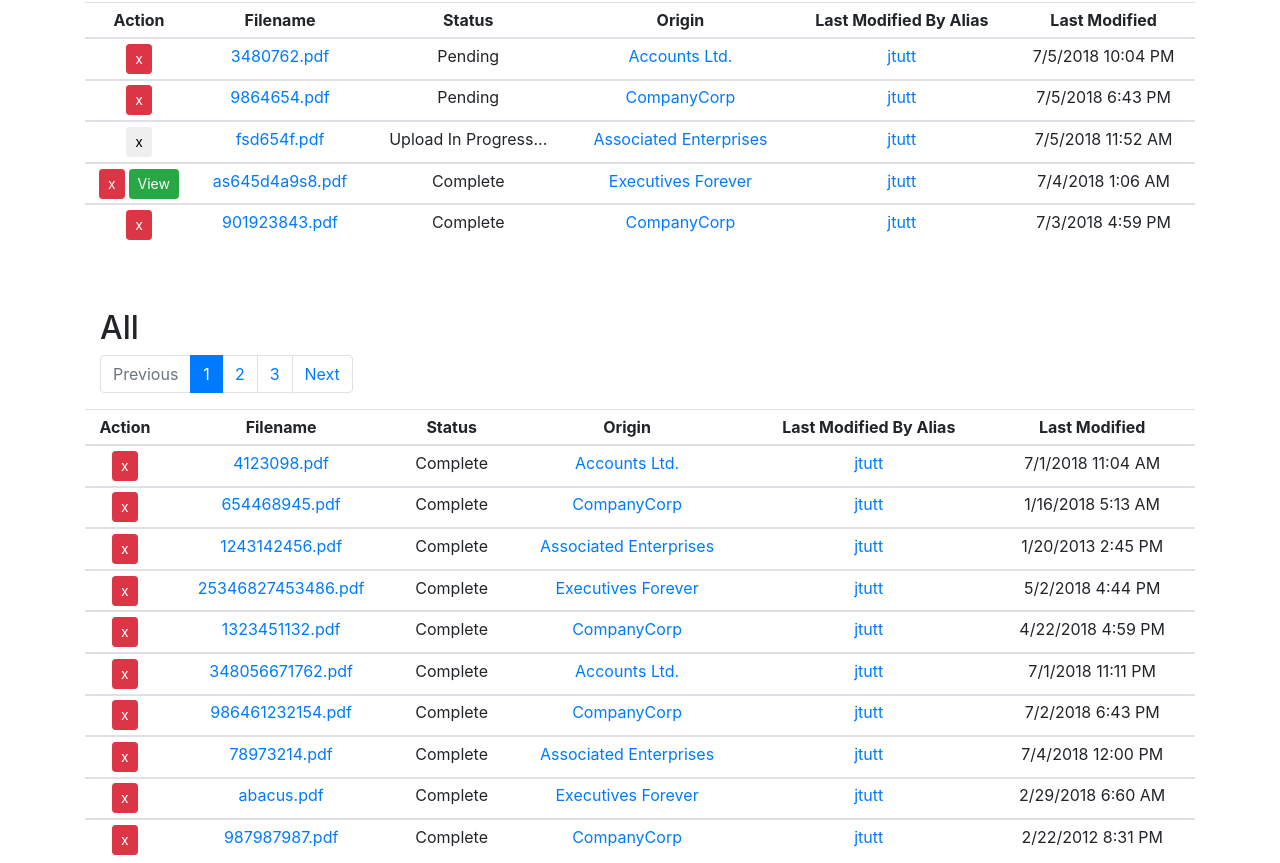
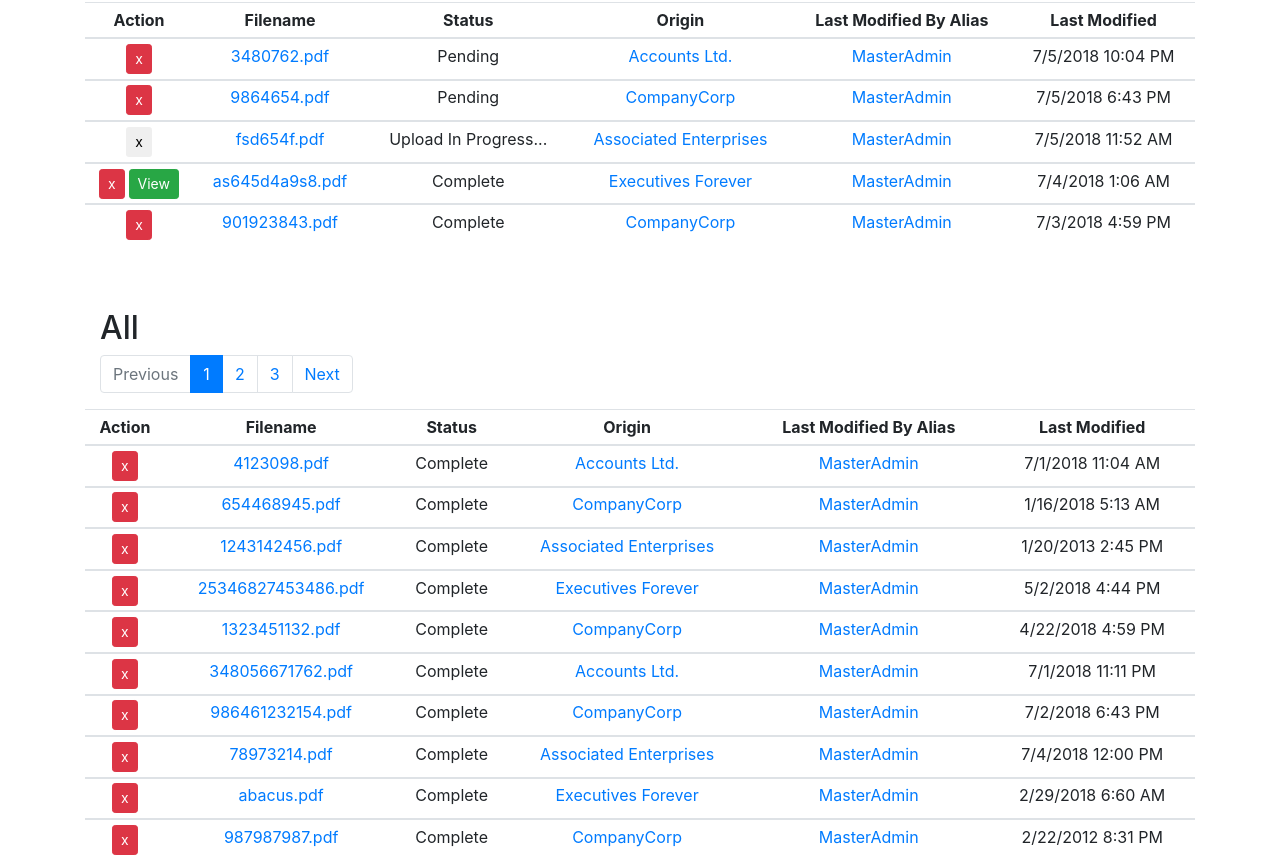
Before and after one commit to jatuttle0/jatuttle0.github.io, a plain HTML site: page listpdfs.html in a window 1280 px wide. Shown: the part 535-1398 px from the top of the page. Drawn offline with nearby package versions, Linux system fonts and the light colour scheme.

Commit message:
took my name off all the pdfs, i'm not that good

```diff
--- a/listpdfs.html
+++ b/listpdfs.html
@@ -85,7 +85,7 @@
 						<a href="#">Accounts Ltd.</a>
 					</td>
 					<td>
-						<a href="#">jtutt</a>
+						<a href="#">MasterAdmin</a>
 					</td>
 					<td>7/5/2018 10:04 PM</td>
 				</tr>
@@ -102,7 +102,7 @@
 							<a href="#">CompanyCorp</a>
 						</td>
 						<td>
-							<a href="#">jtutt</a>
+							<a href="#">MasterAdmin</a>
 						</td>
 						<td>7/5/2018 6:43 PM</td>
 					</tr>
@@ -120,7 +120,7 @@
 							<a href="#">Associated Enterprises</a>
 						</td>
 						<td>
-							<a href="#">jtutt</a>
+							<a href="#">MasterAdmin</a>
 						</td>
 						<td>7/5/2018 11:52 AM</td>
 					</tr>
@@ -139,7 +139,7 @@
 							<a href="#">Executives Forever</a>
 						</td>
 						<td>
-							<a href="#">jtutt</a>
+							<a href="#">MasterAdmin</a>
 						</td>
 						<td>7/4/2018 1:06 AM</td>
 					</tr>
@@ -157,7 +157,7 @@
 							<a href="#">CompanyCorp</a>
 						</td>
 						<td>
-							<a href="#">jtutt</a>
+							<a href="#">MasterAdmin</a>
 						</td>
 						<td>7/3/2018 4:59 PM</td>
 					</tr>
@@ -215,7 +215,7 @@
 						<a href="#">Accounts Ltd.</a>
 					</td>
 					<td>
-						<a href="#">jtutt</a>
+						<a href="#">MasterAdmin</a>
 					</td>
 					<td>7/1/2018 11:04 AM</td>
 				</tr>
@@ -232,7 +232,7 @@
 							<a href="#">CompanyCorp</a>
 						</td>
 						<td>
-							<a href="#">jtutt</a>
+							<a href="#">MasterAdmin</a>
 						</td>
 						<td>1/16/2018 5:13 AM</td>
 					</tr>
@@ -250,7 +250,7 @@
 							<a href="#">Associated Enterprises</a>
 						</td>
 						<td>
-							<a href="#">jtutt</a>
+							<a href="#">MasterAdmin</a>
 						</td>
 						<td>1/20/2013 2:45 PM</td>
 					</tr>
@@ -268,7 +268,7 @@
 							<a href="#">Executives Forever</a>
 						</td>
 						<td>
-							<a href="#">jtutt</a>
+							<a href="#">MasterAdmin</a>
 						</td>
 						<td>5/2/2018 4:44 PM</td>
 					</tr>
@@ -286,7 +286,7 @@
 							<a href="#">CompanyCorp</a>
 						</td>
 						<td>
-							<a href="#">jtutt</a>
+							<a href="#">MasterAdmin</a>
 						</td>
 						<td>4/22/2018 4:59 PM</td>
 					</tr>
@@ -304,7 +304,7 @@
 							<a href="#">Accounts Ltd.</a>
 						</td>
 						<td>
-							<a href="#">jtutt</a>
+							<a href="#">MasterAdmin</a>
 						</td>
 						<td>7/1/2018 11:11 PM</td>
 					</tr>
@@ -321,7 +321,7 @@
 								<a href="#">CompanyCorp</a>
 							</td>
 							<td>
-								<a href="#">jtutt</a>
+								<a href="#">MasterAdmin</a>
 							</td>
 							<td>7/2/2018 6:43 PM</td>
 						</tr>
@@ -339,7 +339,7 @@
 								<a href="#">Associated Enterprises</a>
 							</td>
 							<td>
-								<a href="#">jtutt</a>
+								<a href="#">MasterAdmin</a>
 							</td>
 							<td>7/4/2018 12:00 PM</td>
 						</tr>
@@ -357,7 +357,7 @@
 								<a href="#">Executives Forever</a>
 							</td>
 							<td>
-								<a href="#">jtutt</a>
+								<a href="#">MasterAdmin</a>
 							</td>
 							<td>2/29/2018 6:60 AM</td>
 						</tr>
@@ -375,7 +375,7 @@
 								<a href="#">CompanyCorp</a>
 							</td>
 							<td>
-								<a href="#">jtutt</a>
+								<a href="#">MasterAdmin</a>
 							</td>
 							<td>2/22/2012 8:31 PM</td>
 						</tr>
```
